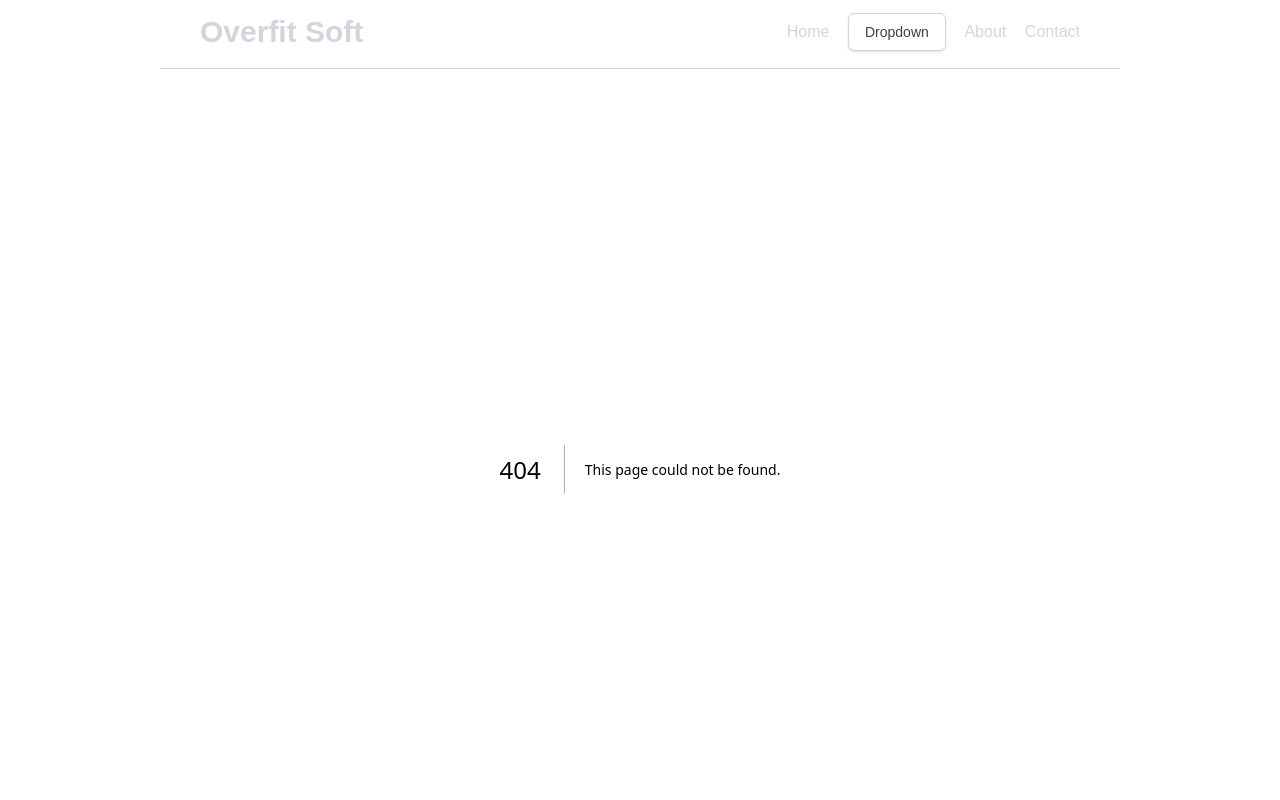
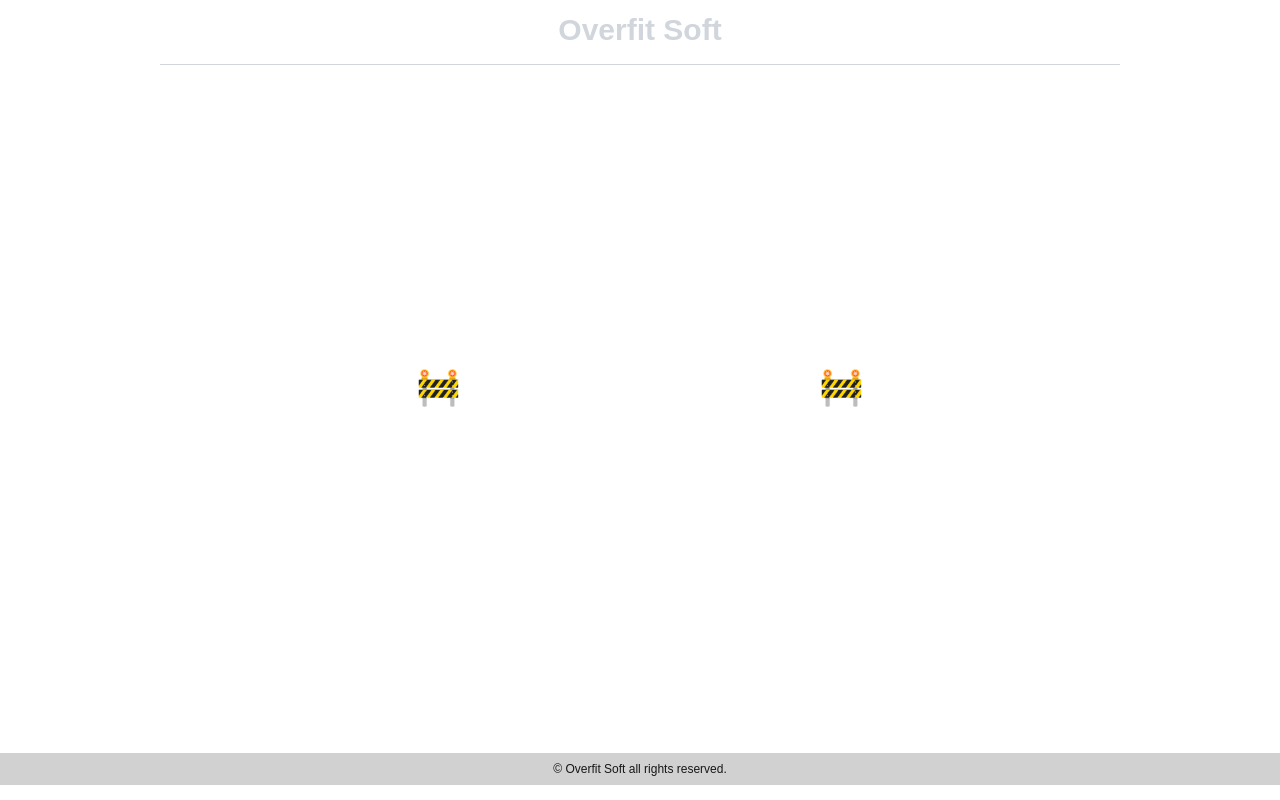
Before and after one commit to haro3535/company-website, a Next.js app: page /under-construction in a window 1280 px wide. Before the commit this address had no page. Shown: the top 800 px of the page. Built offline with nearby package versions, Linux system fonts and the light colour scheme.

Commit message:
Last main development

```diff
--- a/app/Footer.tsx
+++ b/app/Footer.tsx
@@ -1,9 +1,19 @@
+"use client";
 
+import { usePathname } from "next/navigation";
 
 export default function Footer() {
+
+    const pathname = usePathname(); // Get current route
+
+    // Check if the current page is "Under Construction"
+    const isUnderConstruction = pathname === "/under-construction";
+
     return (
-        <footer className="w-full pt-10 bg-[var(--foreground-secondary)] flex flex-col space-y-20 items-center justify-center">
-            <div className="w-3/4 flex items-center justify-between">
+        <footer className={"w-full bg-[var(--foreground-secondary)] flex flex-col space-y-20 items-center justify-center "
+            + (isUnderConstruction ? "pt-2" : "pt-10")}>
+            {!isUnderConstruction ? (
+                <div className="w-3/4 flex items-center justify-between">
                 <div className="w-1/4 h-full py-3 px-2 space-y-2">
                     <h1 className="text-3xl font-bold text-gray-300">Overfit Soft</h1>
                     <p className="text-[13px]">
@@ -31,7 +41,7 @@
                         <h2 className="underline underline-offset-4 ">Contact</h2>
                     </div>
                 </div>
-            </div>
+            </div>) : <></>}
             <div className="w-3/4 pb-2 text-center text-xs">&copy; Overfit Soft all rights reserved.</div>
         </footer>
     )
--- a/app/Navbar.tsx
+++ b/app/Navbar.tsx
@@ -3,6 +3,7 @@
 import { useEffect, useRef } from "react";
 import { gsap } from "gsap";
 import Dropdown, { DropdownItem } from "./C_Dropdown";
+import { usePathname } from "next/navigation";
 
 
 export default function NavBar() {
@@ -24,14 +25,20 @@
         { label: "Blog", url: "/blog" },
     ];
 
+  const pathname = usePathname(); // Get current route
+
+  // Check if the current page is "Under Construction"
+  const isUnderConstruction = pathname === "/under-construction";
+
   return (
     <nav className="w-full flex flex-col justify-between items-center space-y-1">
-      <div className="w-full flex justify-between items-center px-10">
+      <div className={"w-full flex items-center px-10 " + (isUnderConstruction ? "justify-center py-3" : "justify-between")}>
         <div>
           <h1 className="text-3xl font-bold text-gray-300">Overfit Soft</h1>
         </div>
 
-        <ul className="flex w-1/3 justify-between items-center py-3 h-16 text-gray-300">
+        {!isUnderConstruction ? (
+          <ul className="flex w-1/3 justify-between items-center py-3 h-16 text-gray-300">
           <li>
             <a href="/" className="hover:text-gray-100">Home</a>
           </li>
@@ -45,6 +52,7 @@
             <a href="/contact" className="hover:text-gray-100">Contact</a>
           </li>
         </ul>
+        ): null}
       </div>
       <div ref={dividerRef} className="bg-gray-300 h-[1px] w-[10%]"></div>
     </nav>
--- /dev/null
+++ b/app/under-construction/layout.tsx
@@ -0,0 +1,9 @@
+export default function ConstructionLayout({ children }: Readonly<{
+    children: React.ReactNode;
+}>) {
+    return (
+        <div className="w-full flex flex-col items-center">
+        {children}
+        </div>
+    );
+}
--- /dev/null
+++ b/app/under-construction/page.tsx
@@ -0,0 +1,8 @@
+export default function UnderConstruction() {
+    return (
+      <div className="flex flex-col items-center justify-center h-[86vh] text-white">
+        <h1 className="text-4xl font-bold">🚧 Under Construction 🚧</h1>
+        <p className="text-lg mt-4">We are working on something amazing. Stay tuned!</p>
+      </div>
+    );
+  }
--- /dev/null
+++ b/middleware.ts
@@ -0,0 +1,23 @@
+import { NextResponse } from "next/server";
+import type { NextRequest } from "next/server";
+
+export function middleware(req: NextRequest) {
+  const { pathname } = req.nextUrl;
+
+  // Allow styles, fonts, images, and public files
+  if (pathname.startsWith("/_next/") || pathname.startsWith("/public/")) {
+    return NextResponse.next();
+  }
+
+  // Redirect all other pages to Under Construction
+  if (pathname !== "/under-construction") {
+    return NextResponse.redirect(new URL("/under-construction", req.url));
+  }
+
+  return NextResponse.next();
+}
+
+// Apply middleware to all routes
+export const config = {
+  matcher: "/:path*",
+};
--- a/package.json
+++ b/package.json
@@ -20,7 +20,9 @@
     "@types/node": "^20",
     "@types/react": "^19",
     "@types/react-dom": "^19",
-    "tailwindcss": "^4",
+    "autoprefixer": "^10.4.21",
+    "postcss": "^8.5.3",
+    "tailwindcss": "^4.1.2",
     "typescript": "^5"
   }
 }
```
Also changed, not shown: 1 other file (tests, documents, lock files or other folders).
